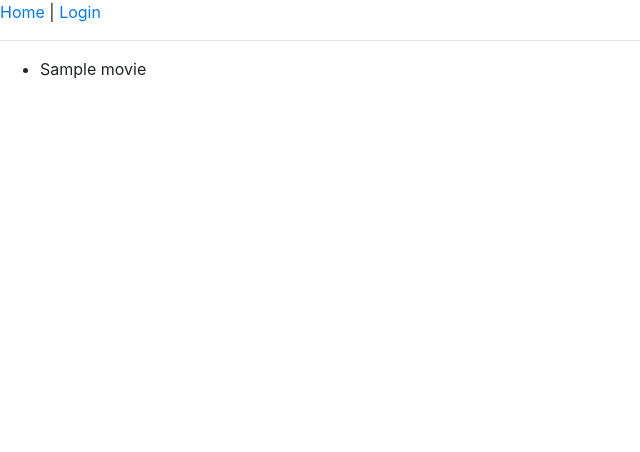
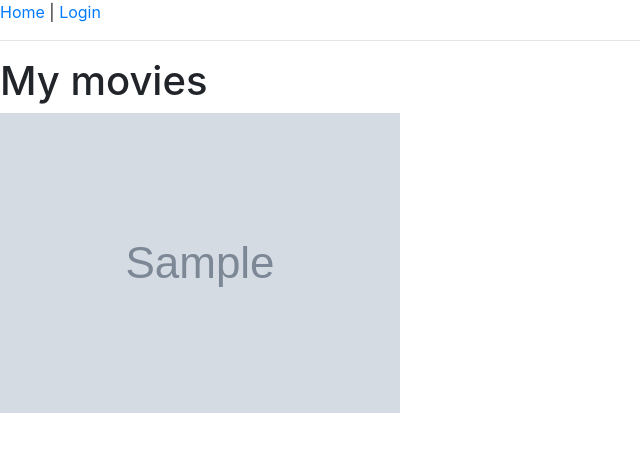
Before and after one commit to siono/repo_clase_Django_KC, a Django app: template src/movies/templates/my_movies.html in a window 1280 px wide. Shown: the top 452 px of the page, without its empty margins (0-640 px from the left). Run offline with Django 3.2, Linux system fonts and the light colour scheme; the template is opened without the code that fills it: most values are stand-ins (such as "Sample title", 1, 10 or a date in 2020); grey boxes marked "Sample" are stand-in pictures; some libraries are stand-ins or nearby versions.

Commit message:
Creamos una pagina de peliculas cradas por el usuario autenticado

```diff
--- a/src/movies/templates/base.html
+++ b/src/movies/templates/base.html
@@ -10,6 +10,7 @@
     <div class="menu">
         <a href="{% url "home_page" %}">Home</a> |
         {% if user.is_authenticated %}
+            <a href="{% url "my_movies_page" %}">My movies</a> |
             <a href="{% url "create_movie_page" %}">New movie</a> |
             <a href="{%  url "logout_page" %}">Logout</a>
         {% else %}
--- a/src/movies/templates/home.html
+++ b/src/movies/templates/home.html
@@ -3,10 +3,6 @@
 {%  block content %}
 
     <h1>Welcome to IPDB!</h1>
-    {% for movie in movies %}
-        <a href="{% url 'movie_detail_page' movie.pk%}" title="{{ movie.title }}">
-            <img src="{{ movie.image }}" alt="{{ movie.title }}" title="{{ movie.titles }}" height="300" >
-        </a>
-    {% endfor %}
+    {% include "movies_list.html" %}
 
 {% endblock %}
--- /dev/null
+++ b/src/movies/templates/movies_list.html
@@ -0,0 +1,5 @@
+{% for movie in movies %}
+        <a href="{% url 'movie_detail_page' movie.pk%}" title="{{ movie.title }}">
+            <img src="{{ movie.image }}" alt="{{ movie.title }}" title="{{ movie.titles }}" height="300" >
+        </a>
+{% endfor %}
--- a/src/movies/templates/my_movies.html
+++ b/src/movies/templates/my_movies.html
@@ -3,11 +3,8 @@
 {% block head_title %} My movies {% endblock %}
 
 {% block content %}
+    <h1>My movies</h1>
 
-    <ul>
-        {% for movie in object_list %}
-            <li>{{ movie.title }}</li>
-        {% endfor %}
-    </ul>
+    {% include "movies_list.html" with movies=object_list %}
 
 {% endblock %}
```
